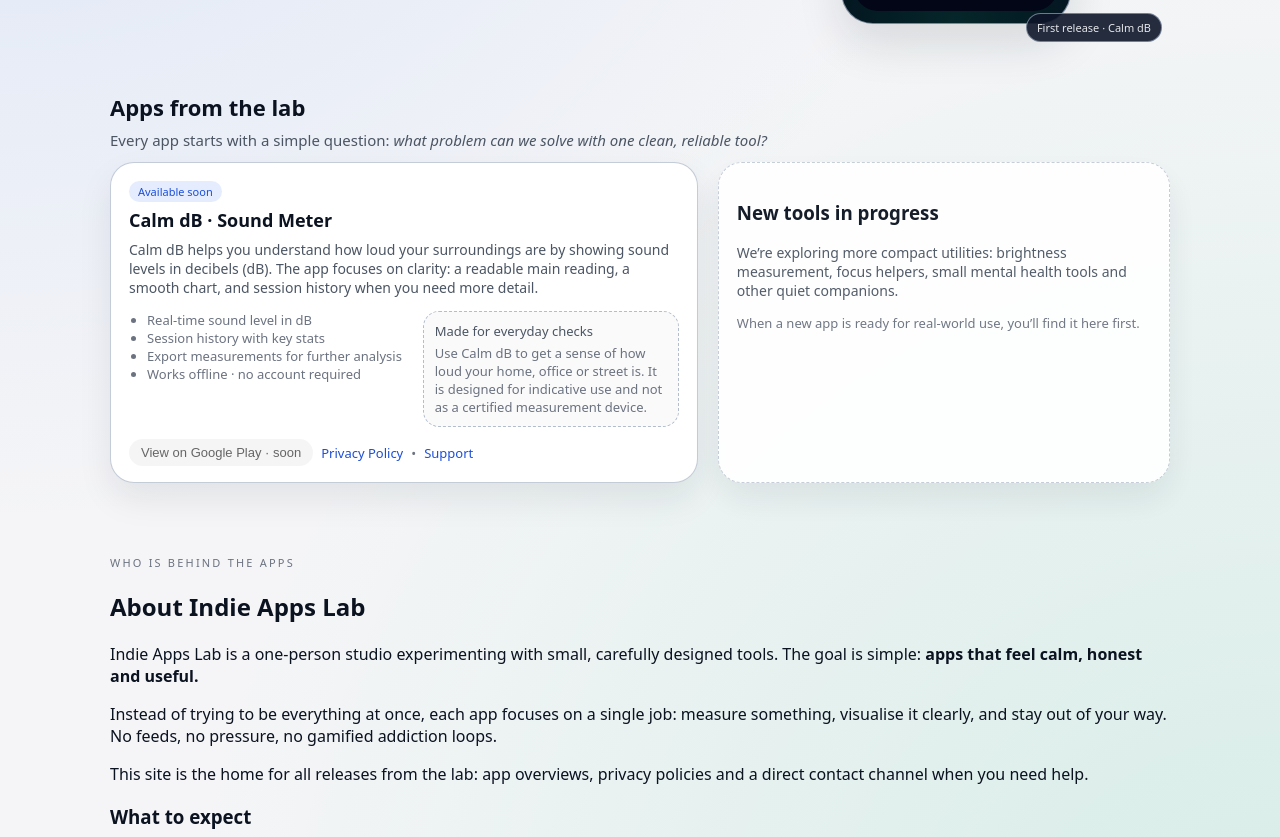
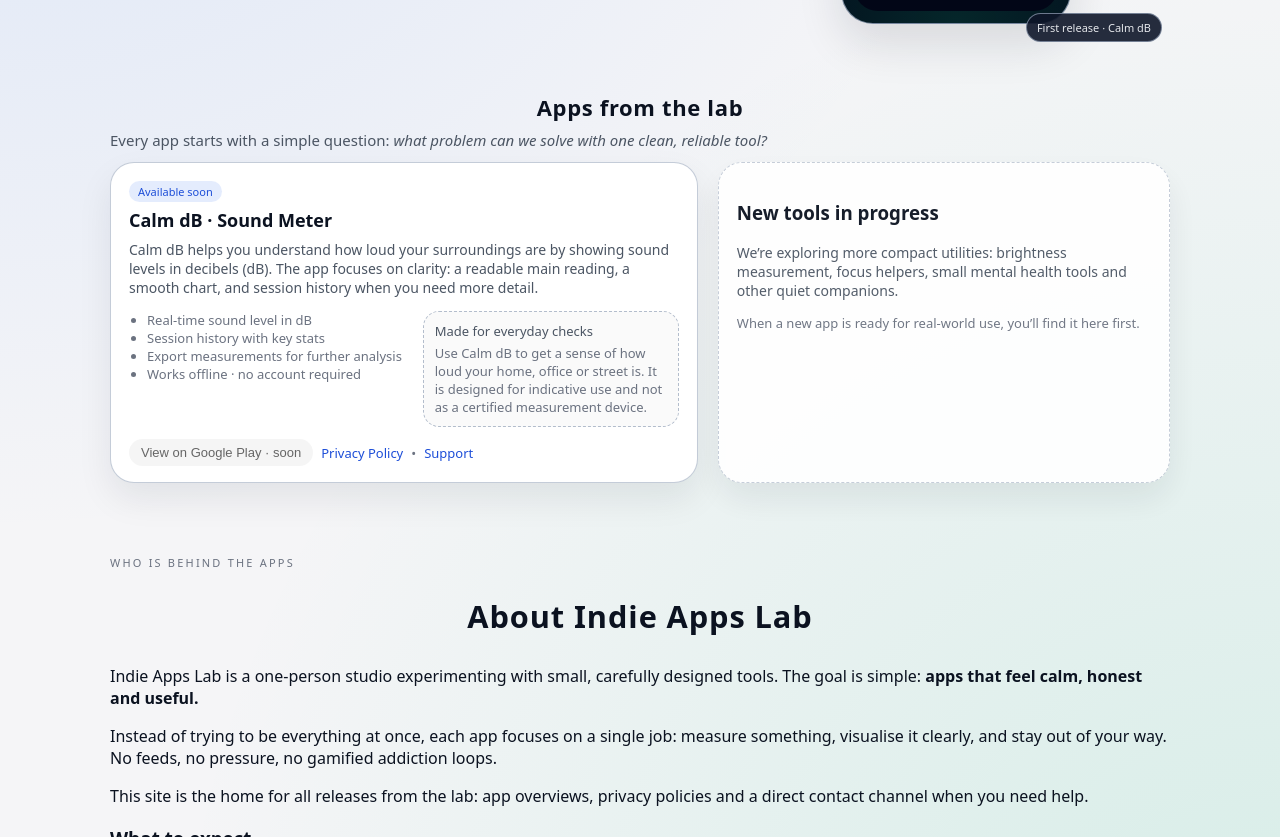
Before and after one commit to indieappslab/indieappslab.github.io, a plain HTML site: page index.html in a window 1280 px wide. Shown: the part 521-1358 px from the top of the page. Drawn offline with Linux system fonts and the light colour scheme.

Commit message:
Update index.html

```diff
--- a/index.html
+++ b/index.html
@@ -95,7 +95,7 @@
     <section id="apps" class="section">
       <div class="container">
         <div class="section-header">
-          <h2>Apps from the lab</h2>
+          <h2 class="section-title">Apps from the lab</h2>
           <p>
             Every app starts with a simple question: <em>what problem can we solve with one clean, reliable tool?</em>
           </p>
@@ -161,7 +161,7 @@
         <div class="about-layout">
           <div class="about-main">
             <p class="eyebrow">Who is behind the apps</p>
-            <h2>About Indie Apps Lab</h2>
+            <h2 class="section-title">About Indie Apps Lab</h2>
             <p>
               Indie Apps Lab is a one-person studio experimenting with small,
               carefully designed tools. The goal is simple:
```
